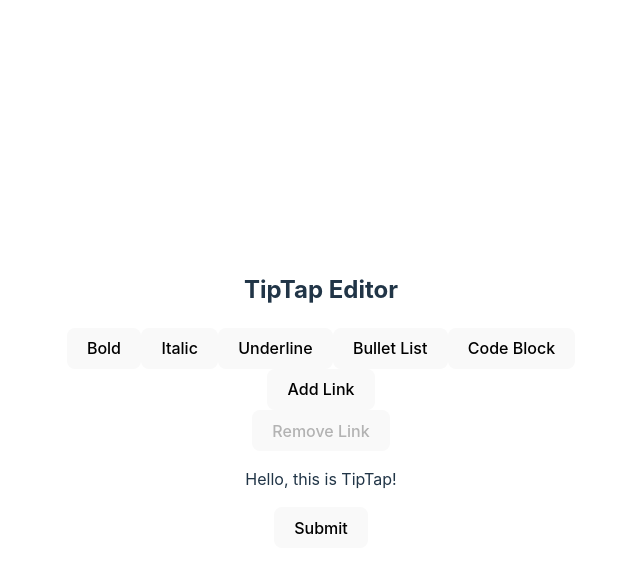
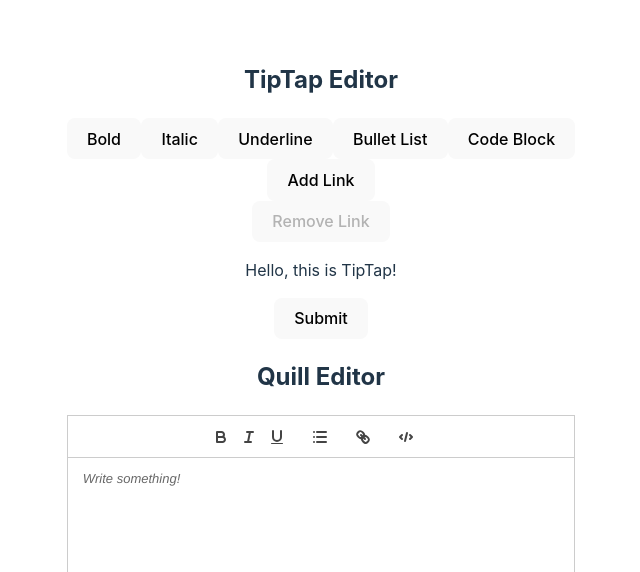
Before and after one commit to Coding-with-Callie/website-builder, a React (Vite) app in the folder rich-text-editor/: page / in a window 1280 px wide. Shown: the top 572 px of the page, without its empty margins (319-959 px from the left). Built offline with nearby package versions, Linux system fonts and the light colour scheme.

Commit message:
set up and tested Quill text editor

```diff
--- a/rich-text-editor/package.json
+++ b/rich-text-editor/package.json
@@ -18,6 +18,7 @@
     "@tiptap/pm": "^2.11.5",
     "@tiptap/react": "^2.11.5",
     "@tiptap/starter-kit": "^2.11.5",
+    "quill": "^2.0.3",
     "react": "^18.3.1",
     "react-dom": "^18.3.1"
   },
--- a/rich-text-editor/src/App.tsx
+++ b/rich-text-editor/src/App.tsx
@@ -1,5 +1,6 @@
 import './App.css';
 import TipTapEditor from './tiptap/TipTapEditor';
+import QuillEditor from './quill/QuillEditor';
 
 function App() {
 
@@ -7,6 +8,12 @@
   return (
     <div>
       <TipTapEditor />
+
+      <div>
+        <h2>Quill Editor</h2>
+        <QuillEditor />
+      </div>
+
     </div>
   )
 }
--- /dev/null
+++ b/rich-text-editor/src/quill/QuillEditor.tsx
@@ -0,0 +1,39 @@
+import { useEffect, useRef} from 'react'; // useRef creates a reference to the DOM element
+import Quill from "quill";
+import "quill/dist/quill.snow.css"; // Import Quill's styles
+
+
+const QuillEditor = () => {
+    // HTMLDivElement is the type annotation that specifies the reference is for a div element. The initial value is null since the reference will be assigned to the actual DOM element when the component is rendered.
+    // any html element can be used but I am using div bc it is a generic container that works well with the editor
+    const editorRef = useRef<HTMLDivElement>(null);
+
+    const quillRef = useRef<Quill | null>(null); //reference to store Quill instance to fix double toolbar in editor
+
+    useEffect(() => {
+        // checks to see if editorRef is properly attached to a DOM element
+        if (editorRef.current && !quillRef.current) {
+            quillRef.current = new Quill(editorRef.current, { //initialize new quill editor with configurations
+                theme: 'snow',
+                placeholder: 'Write something!',
+                modules: {
+                    toolbar: [ //using a customized toolbar versus Quill's default toolbar
+                        ['bold', 'italic', 'underline'],
+                        [{ list: "bullet" }],
+                        ['link'],
+                        ['code-block']
+                    ], //enable the toolbar
+                },
+                debug: true, // set the debug level
+            });
+        }
+
+
+    }, [])
+
+  return (
+    <div ref={editorRef} style={{ height: '300px' }}/> // Editor container
+  )
+}
+
+export default QuillEditor
```
Also changed, not shown: 1 other file (tests, documents, lock files or other folders).
